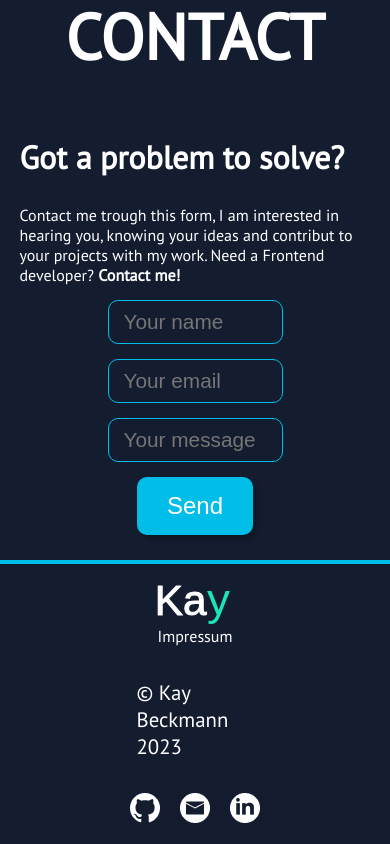
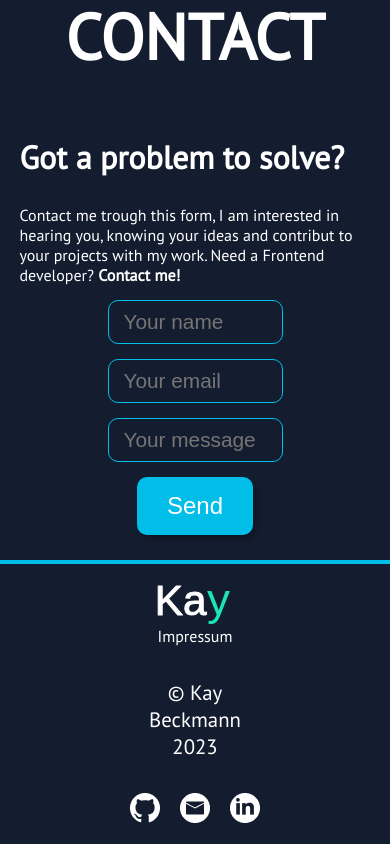
Before and after one commit to KayBeckmann/portfolio, an Angular app: page / in a window 390 px wide. Shown: the part 5644-6488 px from the top of the page. Built offline with nearby package versions, Linux system fonts and the light colour scheme.

Commit message:
footer: text-align changed

```diff
--- a/src/app/footer/footer.component.scss
+++ b/src/app/footer/footer.component.scss
@@ -66,6 +66,10 @@ a {
       }
     }
 
+    .middle {
+      text-align: center;
+    }
+
     .right {
       display: flex;
       justify-content: center;
```
